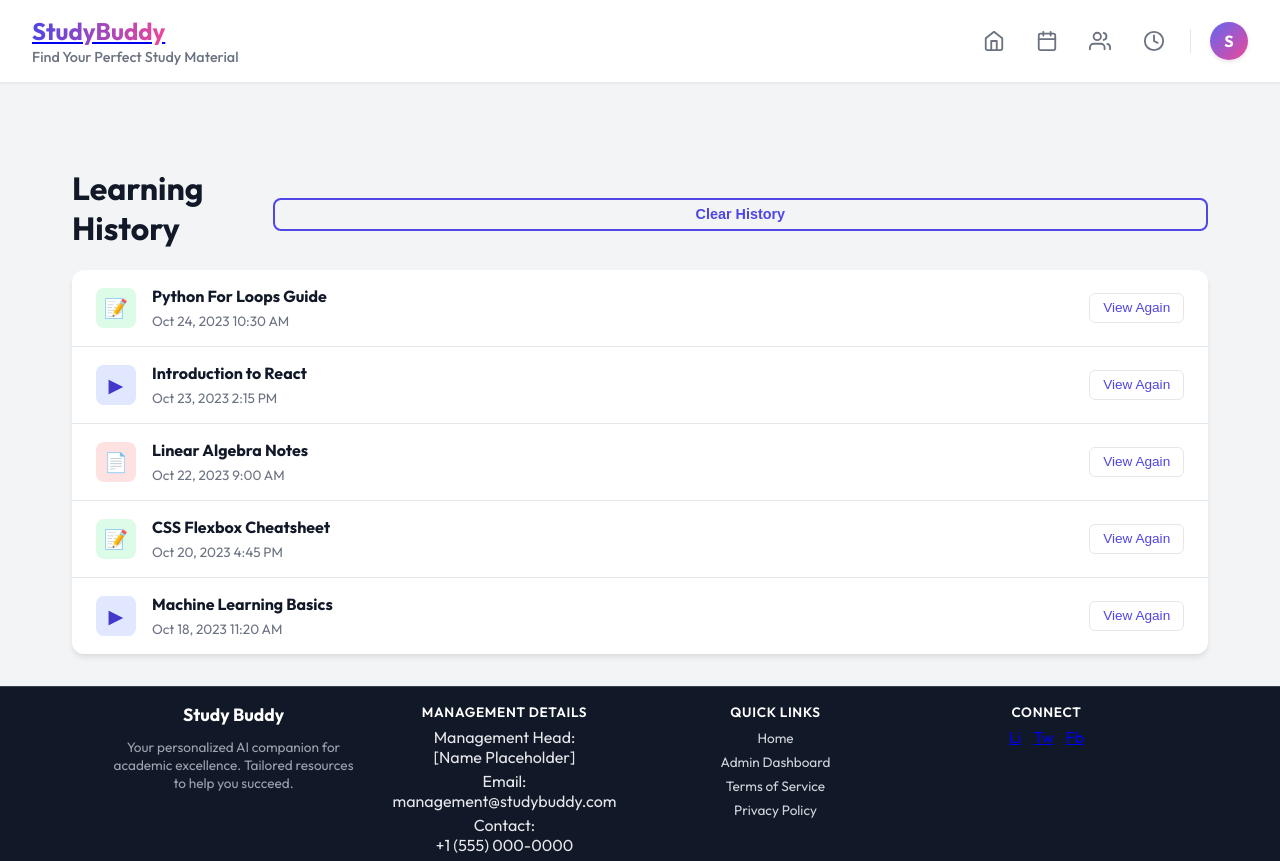
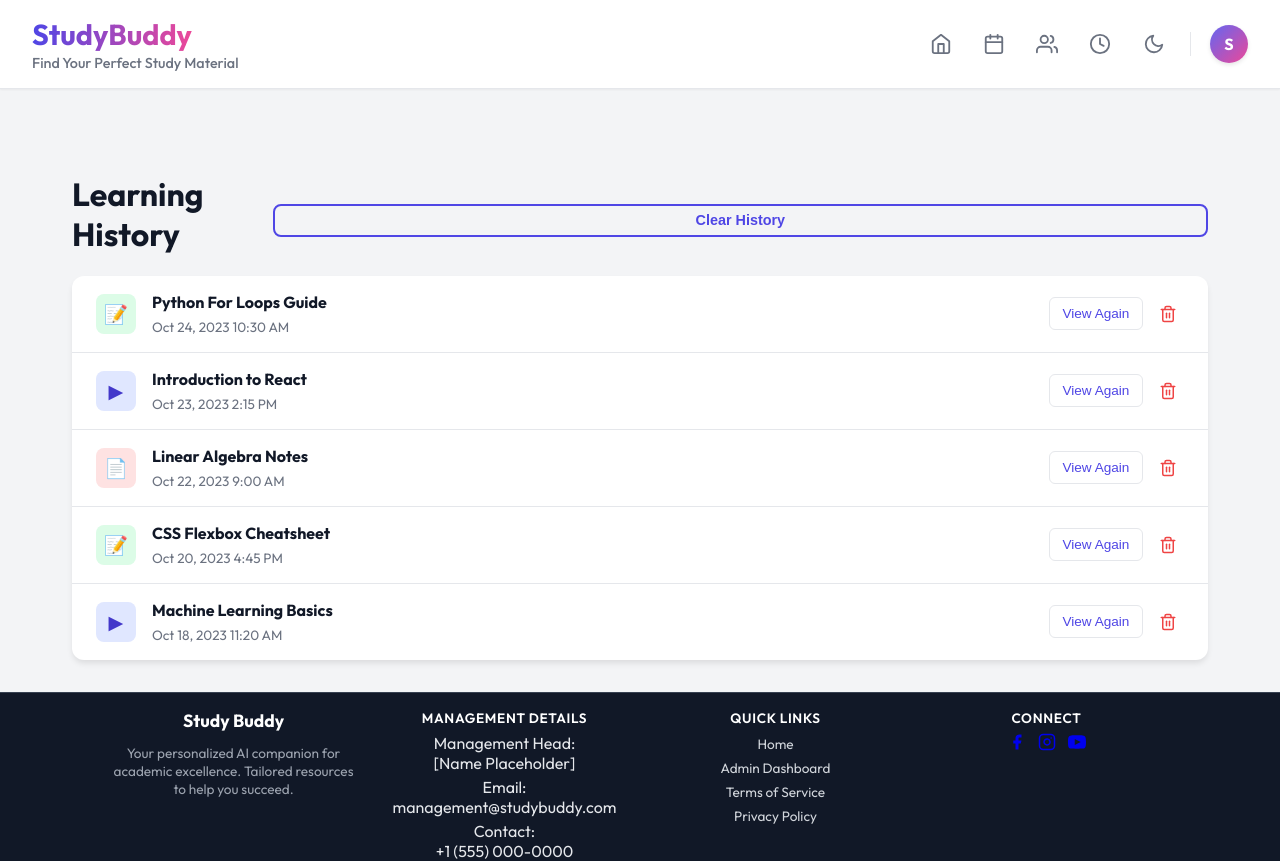
Before and after one commit to skr2rathishan-oss/Personalized-Study-Buddy, a React (Vite) app in the folder frontend/: page /history in a window 1280 px wide. Shown: the top 861 px of the page. Built offline with nearby package versions, Linux system fonts and the light colour scheme; sample sign-in values are in the browser's storage.

Commit message:
Updated code

```diff
--- a/frontend/src/components/Footer.tsx
+++ b/frontend/src/components/Footer.tsx
@@ -49,12 +49,26 @@ const Footer = () => {
                     </div>
 
                     {/* Social/News */}
-                    <div className="footer-section">
+                    <div className="footer-section connect-section">
                         <h4 className="footer-heading">Connect</h4>
                         <div className="social-links">
-                            <a href="#" className="social-icon">Li</a>
-                            <a href="#" className="social-icon">Tw</a>
-                            <a href="#" className="social-icon">Fb</a>
+                            <a href="#" className="social-icon" aria-label="Facebook">
+                                <svg xmlns="http://www.w3.org/2000/svg" width="18" height="18" fill="currentColor" viewBox="0 0 24 24">
+                                    <path d="M18 2h-3a5 5 0 0 0-5 5v3H7v4h3v8h4v-8h3l1-4h-4V7a1 1 0 0 1 1-1h3z"></path>
+                                </svg>
+                            </a>
+                            <a href="#" className="social-icon" aria-label="Instagram">
+                                <svg xmlns="http://www.w3.org/2000/svg" width="18" height="18" fill="none" stroke="currentColor" strokeWidth="2" strokeLinecap="round" strokeLinejoin="round" viewBox="0 0 24 24">
+                                    <rect x="2" y="2" width="20" height="20" rx="5" ry="5"></rect>
+                                    <path d="M16 11.37A4 4 0 1 1 12.63 8 4 4 0 0 1 16 11.37z"></path>
+                                    <line x1="17.5" y1="6.5" x2="17.51" y2="6.5"></line>
+                                </svg>
+                            </a>
+                            <a href="#" className="social-icon" aria-label="YouTube">
+                                <svg xmlns="http://www.w3.org/2000/svg" width="18" height="18" fill="currentColor" viewBox="0 0 24 24">
+                                    <path d="M19.615 3.184c-3.604-.246-11.631-.245-15.23 0-3.897.266-4.356 2.62-4.385 8.816.029 6.185.484 8.549 4.385 8.816 3.6.245 11.626.246 15.23 0 3.897-.266 4.356-2.62 4.385-8.816-.029-6.185-.484-8.549-4.385-8.816zm-10.615 12.816v-8l8 3.993-8 4.007z"></path>
+                                </svg>
+                            </a>
                         </div>
                     </div>
                 </div>
--- a/frontend/src/components/Navbar.tsx
+++ b/frontend/src/components/Navbar.tsx
@@ -10,6 +10,23 @@ function Navbar() {
     const role = localStorage.getItem('role');
     const [showMenu, setShowMenu] = useState(false);
     const menuRef = useRef<HTMLDivElement>(null);
+
+    // Theme State
+    const [darkMode, setDarkMode] = useState(() => {
+        return localStorage.getItem('theme') === 'dark';
+    });
+
+    useEffect(() => {
+        if (darkMode) {
+            document.body.classList.add('dark-mode');
+            localStorage.setItem('theme', 'dark');
+        } else {
+            document.body.classList.remove('dark-mode');
+            localStorage.setItem('theme', 'light');
+        }
+    }, [darkMode]);
+
+    // Theme State Removed
 
     const handleLogout = () => {
         localStorage.clear();
@@ -34,8 +51,8 @@ function Navbar() {
     return (
         <nav className="navbar">
             <div className="navbar-links" style={{ alignItems: 'baseline', gap: '2rem' }}>
-                <Link to="/" className="navbar-brand" style={{ display: 'flex', alignItems: 'center', gap: '0.5rem' }}>
-                    <span style={{ fontSize: '1.5rem', fontWeight: 800, background: 'linear-gradient(to right, #4F46E5, #EC4899)', WebkitBackgroundClip: 'text', WebkitTextFillColor: 'transparent' }}>
+                <Link to="/" className="navbar-brand" style={{ display: 'flex', alignItems: 'center', gap: '0.5rem', textDecoration: 'none' }}>
+                    <span className="brand-gradient" style={{ fontSize: '1.8rem', fontWeight: 800 }}>
                         StudyBuddy
                     </span>
                 </Link>
@@ -98,6 +115,38 @@ function Navbar() {
                         <polyline points="12 6 12 12 16 14"></polyline>
                     </svg>
                 </Link>
+
+                {/* Theme Toggle */}
+                <button
+                    onClick={() => setDarkMode(!darkMode)}
+                    className="nav-icon"
+                    title={darkMode ? "Switch to Light Mode" : "Switch to Dark Mode"}
+                    style={{ background: 'transparent', border: 'none', cursor: 'pointer' }}
+                >
+                    {darkMode ? (
+                        // Sun Icon for Dark Mode (to switch to light)
+                        <svg xmlns="http://www.w3.org/2000/svg" width="22" height="22" viewBox="0 0 24 24" fill="none" stroke="currentColor" strokeWidth="2" strokeLinecap="round" strokeLinejoin="round">
+                            <circle cx="12" cy="12" r="5"></circle>
+                            <line x1="12" y1="1" x2="12" y2="3"></line>
+                            <line x1="12" y1="21" x2="12" y2="23"></line>
+                            <line x1="4.22" y1="4.22" x2="5.64" y2="5.64"></line>
+                            <line x1="18.36" y1="18.36" x2="19.78" y2="19.78"></line>
+                            <line x1="1" y1="12" x2="3" y2="12"></line>
+                            <line x1="21" y1="12" x2="23" y2="12"></line>
+                            <line x1="4.22" y1="19.78" x2="5.64" y2="18.36"></line>
+                            <line x1="18.36" y1="5.64" x2="19.78" y2="4.22"></line>
+                        </svg>
+                    ) : (
+                        // Moon Icon for Light Mode (to switch to dark)
+                        <svg xmlns="http://www.w3.org/2000/svg" width="22" height="22" viewBox="0 0 24 24" fill="none" stroke="currentColor" strokeWidth="2" strokeLinecap="round" strokeLinejoin="round">
+                            <path d="M21 12.79A9 9 0 1 1 11.21 3 7 7 0 0 0 21 12.79z"></path>
+                        </svg>
+                    )}
+                </button>
+
+
+
+
 
                 <div style={{ width: '1px', height: '24px', background: 'var(--border-light)' }}></div>
 
@@ -225,7 +274,7 @@ function Navbar() {
                     }
                 }
             `}</style>
-        </nav>
+        </nav >
     );
 }
 
--- a/frontend/src/pages/Calendar.tsx
+++ b/frontend/src/pages/Calendar.tsx
@@ -65,7 +65,7 @@ function Calendar() {
     });
 
     return (
-        <div className="dashboard-container animate-fade-in" style={{ marginTop: '2rem' }}>
+        <div className="dashboard-container animate-fade-in" style={{ marginTop: '2rem', maxWidth: '900px', margin: '2rem auto' }}>
             <div style={{ display: 'flex', justifyContent: 'space-between', alignItems: 'center', marginBottom: '2rem' }}>
                 <h1 className="section-title" style={{ margin: 0 }}>Study Schedule</h1>
 
@@ -176,15 +176,16 @@ function Calendar() {
                 }
                 .calendar-header {
                     background: var(--bg-color);
-                    padding: 1rem;
+                    padding: 0.75rem;
                     text-align: center;
                     font-weight: 600;
                     color: var(--text-secondary);
+                    font-size: 0.9rem;
                 }
                 .calendar-day {
                     background: var(--surface-color);
-                    min-height: 120px;
-                    padding: 0.5rem;
+                    min-height: 100px; /* Reduced from 120px */
+                    padding: 0.25rem;
                     position: relative;
                 }
                 .calendar-day.empty {
--- a/frontend/src/pages/History.tsx
+++ b/frontend/src/pages/History.tsx
@@ -2,21 +2,40 @@ import { useState } from 'react';
 
 function History() {
     // Mock History Data
-    const historyItems = [
+    const [historyItems, setHistoryItems] = useState([
         { id: 1, title: 'Python For Loops Guide', date: 'Oct 24, 2023 10:30 AM', type: 'article' },
         { id: 2, title: 'Introduction to React', date: 'Oct 23, 2023 2:15 PM', type: 'video' },
         { id: 3, title: 'Linear Algebra Notes', date: 'Oct 22, 2023 9:00 AM', type: 'pdf' },
         { id: 4, title: 'CSS Flexbox Cheatsheet', date: 'Oct 20, 2023 4:45 PM', type: 'article' },
         { id: 5, title: 'Machine Learning Basics', date: 'Oct 18, 2023 11:20 AM', type: 'video' },
-    ];
+    ]);
+
+    const handleDelete = (id: number) => {
+        setHistoryItems(historyItems.filter(item => item.id !== id));
+    };
+
+    const handleClearAll = () => {
+        setHistoryItems([]);
+    };
 
     return (
         <div className="dashboard-container animate-fade-in" style={{ marginTop: '2rem' }}>
             <div style={{ display: 'flex', justifyContent: 'space-between', alignItems: 'center' }}>
                 <h1 className="section-title">Learning History</h1>
-                <button className="btn-modern-outline" style={{ padding: '0.4rem 1rem', fontSize: '0.9rem' }}>Clear History</button>
+                <button
+                    onClick={handleClearAll}
+                    className="btn-modern-outline"
+                    style={{ padding: '0.4rem 1rem', fontSize: '0.9rem' }}
+                >
+                    Clear History
+                </button>
             </div>
 
+            {historyItems.length === 0 ? (
+                <div style={{ textAlign: 'center', padding: '3rem', color: 'var(--text-secondary)' }}>
+                    <p>No history found.</p>
+                </div>
+            ) : (
                 <div className="history-list">
                     {historyItems.map(item => (
                         <div key={item.id} className="history-item">
@@ -27,10 +46,25 @@ function History() {
                                 <h4>{item.title}</h4>
                                 <span className="history-date">{item.date}</span>
                             </div>
+                            <div style={{ display: 'flex', gap: '0.5rem' }}>
                                 <button className="btn-action">View Again</button>
+                                <button
+                                    className="btn-icon-delete"
+                                    onClick={() => handleDelete(item.id)}
+                                    title="Remove from history"
+                                >
+                                    <svg xmlns="http://www.w3.org/2000/svg" width="18" height="18" viewBox="0 0 24 24" fill="none" stroke="currentColor" strokeWidth="2" strokeLinecap="round" strokeLinejoin="round">
+                                        <polyline points="3 6 5 6 21 6"></polyline>
+                                        <path d="M19 6v14a2 2 0 0 1-2 2H7a2 2 0 0 1-2-2V6m3 0V4a2 2 0 0 1 2-2h4a2 2 0 0 1 2 2v2"></path>
+                                        <line x1="10" y1="11" x2="10" y2="17"></line>
+                                        <line x1="14" y1="11" x2="14" y2="17"></line>
+                                    </svg>
+                                </button>
+                            </div>
                         </div>
                     ))}
                 </div>
+            )}
 
             <style>{`
                 .history-list {
@@ -58,6 +92,10 @@ function History() {
                     justify-content: center;
                     margin-right: 1rem;
                     font-size: 1.2rem;
+                    transition: transform 0.2s ease;
+                }
+                .history-icon:hover {
+                    transform: scale(1.1);
                 }
                 .type-video { background: #e0e7ff; color: #4338ca; }
                 .type-article { background: #dcfce7; color: #166534; }
@@ -83,6 +121,23 @@ function History() {
                     color: white;
                     border-color: var(--primary);
                 }
+
+                .btn-icon-delete {
+                    background: transparent;
+                    border: 1px solid transparent;
+                    padding: 0.4rem;
+                    border-radius: 6px;
+                    cursor: pointer;
+                    color: #ef4444; /* Red-500 */
+                    display: flex;
+                    align-items: center;
+                    justify-content: center;
+                    transition: all 0.2s;
+                }
+                .btn-icon-delete:hover {
+                    background: #fee2e2;
+                    border-color: #fecaca;
+                }
             `}</style>
         </div>
     );
```
Lines whose indentation alone changed are shown as unchanged.
